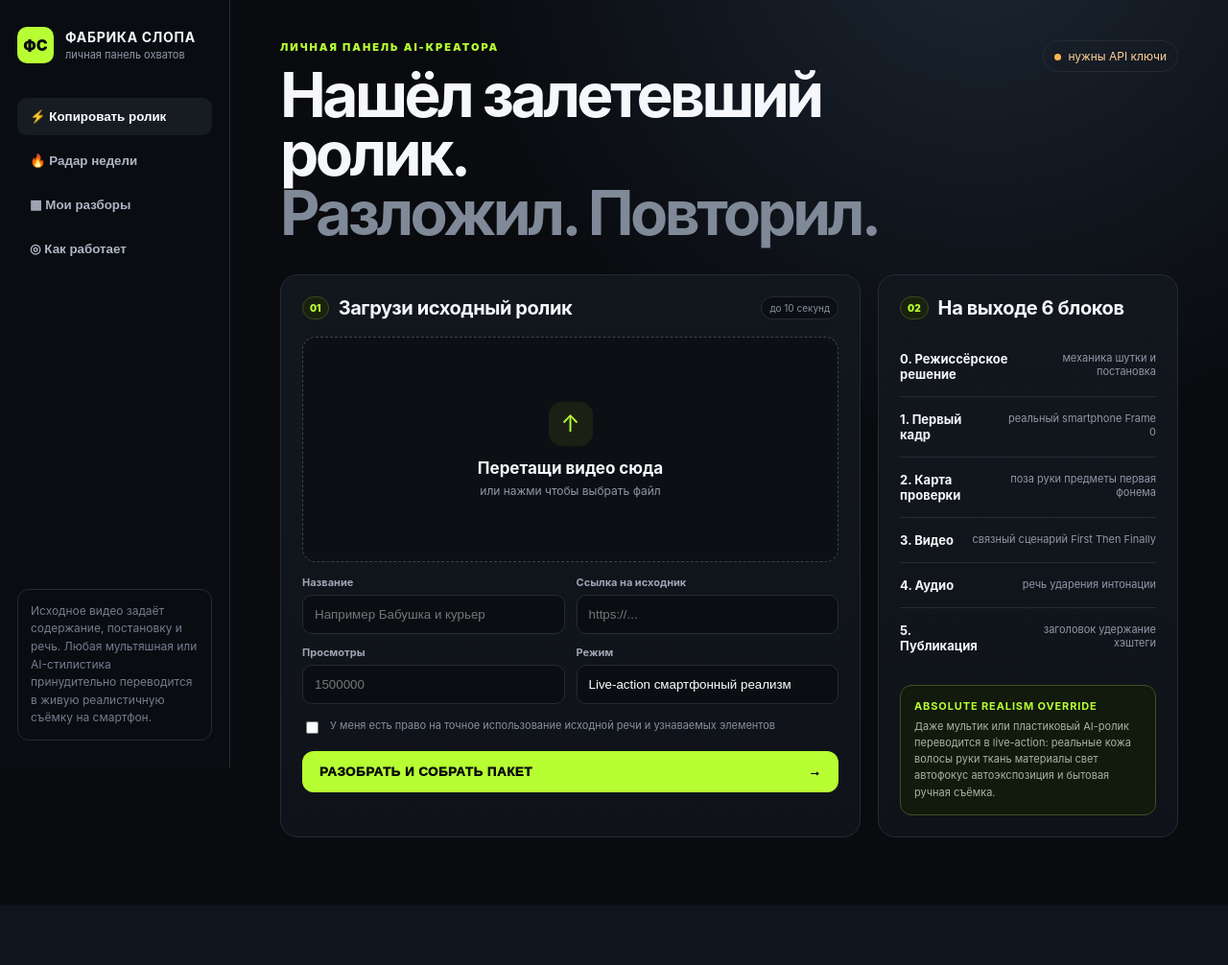
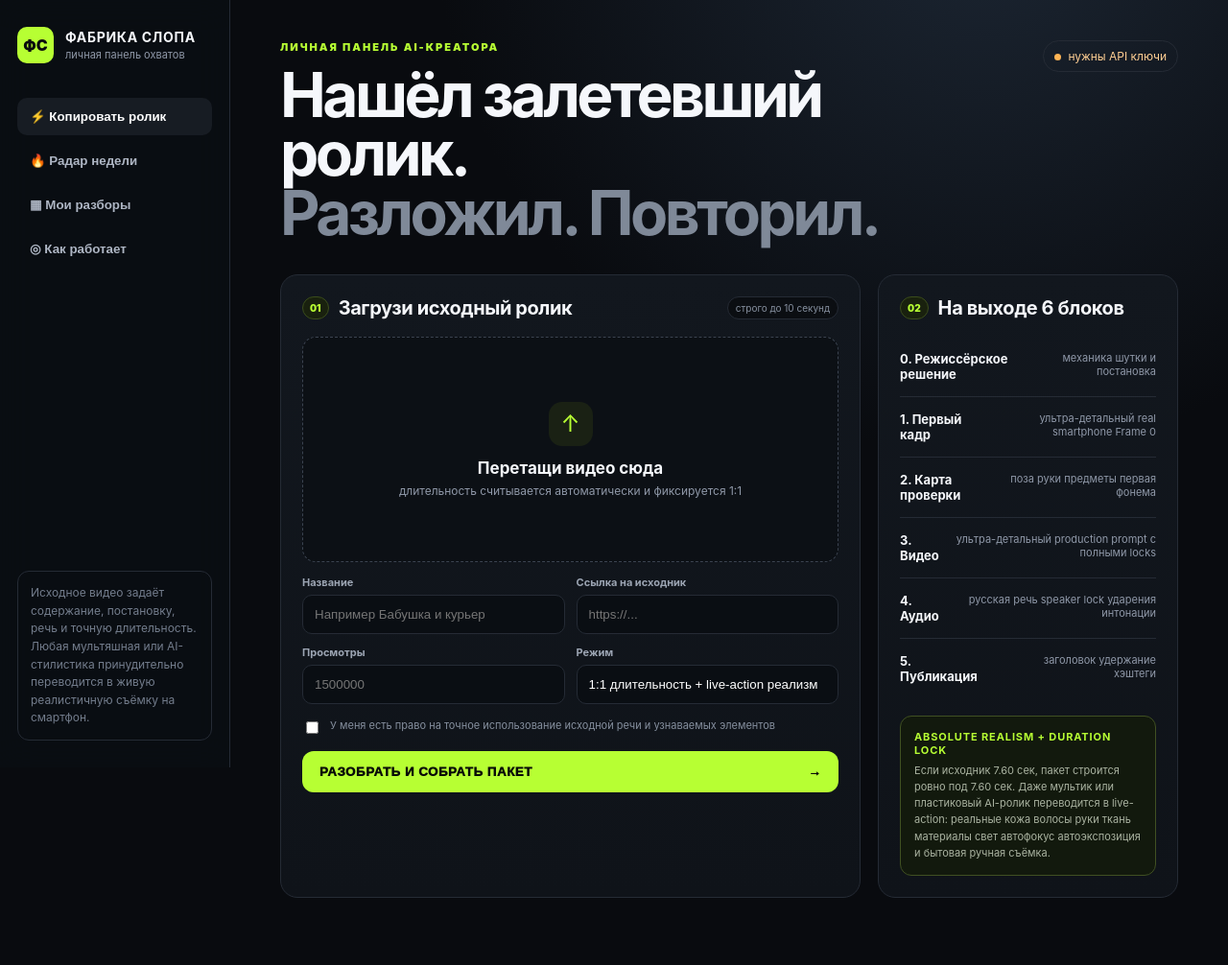
Before and after one commit to ferixdi-png/slop, a Flask app: page / in a window 1280 px wide. Shown: the whole page at 96% size. Before the commit the page ends 943 px from the top, so only its background shows below. Run offline with Flask 3, Linux system fonts and the light colour scheme; data that the repository does not hold is empty.

Commit message:
clarify exact source duration and radar priorities

```diff
--- a/templates/index.html
+++ b/templates/index.html
@@ -20,7 +20,7 @@
         <button class="nav" data-target="library">▦ Мои разборы</button>
         <button class="nav" data-target="about">◎ Как работает</button>
       </nav>
-      <div class="side-note">Исходное видео задаёт содержание, постановку и речь. Любая мультяшная или AI-стилистика принудительно переводится в живую реалистичную съёмку на смартфон.</div>
+      <div class="side-note">Исходное видео задаёт содержание, постановку, речь и точную длительность. Любая мультяшная или AI-стилистика принудительно переводится в живую реалистичную съёмку на смартфон.</div>
     </aside>
 
     <main>
@@ -37,7 +37,7 @@
           <div class="card upload-card">
             <div class="card-head">
               <div><span class="step">01</span><h2>Загрузи исходный ролик</h2></div>
-              <span class="pill">до 10 секунд</span>
+              <span class="pill">строго до 10 секунд</span>
             </div>
 
             <form id="analyzeForm">
@@ -45,14 +45,14 @@
                 <input id="video" name="video" type="file" accept="video/*" required hidden />
                 <div class="drop-icon">↑</div>
                 <strong id="dropTitle">Перетащи видео сюда</strong>
-                <span id="dropSub">или нажми чтобы выбрать файл</span>
+                <span id="dropSub">длительность считывается автоматически и фиксируется 1:1</span>
               </label>
 
               <div class="form-grid">
                 <label>Название<input name="title" placeholder="Например Бабушка и курьер" /></label>
                 <label>Ссылка на исходник<input name="source_url" placeholder="https://..." /></label>
                 <label>Просмотры<input name="views" type="number" min="0" placeholder="1500000" /></label>
-                <label>Режим<input value="Live-action смартфонный реализм" disabled /></label>
+                <label>Режим<input value="1:1 длительность + live-action реализм" disabled /></label>
               </div>
 
               <label class="check"><input id="rights" type="checkbox" /> <span>У меня есть право на точное использование исходной речи и узнаваемых элементов</span></label>
@@ -65,19 +65,19 @@
             <div class="card-head"><div><span class="step">02</span><h2>На выходе 6 блоков</h2></div></div>
             <div class="metric-list">
               <div><b>0. Режиссёрское решение</b><span>механика шутки и постановка</span></div>
-              <div><b>1. Первый кадр</b><span>реальный smartphone Frame 0</span></div>
+              <div><b>1. Первый кадр</b><span>ультра-детальный real smartphone Frame 0</span></div>
               <div><b>2. Карта проверки</b><span>поза руки предметы первая фонема</span></div>
-              <div><b>3. Видео</b><span>связный сценарий First Then Finally</span></div>
-              <div><b>4. Аудио</b><span>речь ударения интонации</span></div>
+              <div><b>3. Видео</b><span>ультра-детальный production prompt с полными locks</span></div>
+              <div><b>4. Аудио</b><span>русская речь speaker lock ударения интонации</span></div>
               <div><b>5. Публикация</b><span>заголовок удержание хэштеги</span></div>
             </div>
-            <div class="realism-banner"><b>ABSOLUTE REALISM OVERRIDE</b><span>Даже мультик или пластиковый AI-ролик переводится в live-action: реальные кожа волосы руки ткань материалы свет автофокус автоэкспозиция и бытовая ручная съёмка.</span></div>
+            <div class="realism-banner"><b>ABSOLUTE REALISM + DURATION LOCK</b><span>Если исходник 7.60 сек, пакет строится ровно под 7.60 сек. Даже мультик или пластиковый AI-ролик переводится в live-action: реальные кожа волосы руки ткань материалы свет автофокус автоэкспозиция и бытовая ручная съёмка.</span></div>
           </div>
         </div>
 
         <div id="progress" class="card progress hidden">
           <div class="spinner"></div>
-          <div><strong>Смотрю ролик целиком и собираю пакет 0–5…</strong><span>Фиксирую речь действия персонажей камеру и перевод в живой смартфонный реализм. Не закрывай вкладку.</span></div>
+          <div><strong>Смотрю ролик целиком и собираю пакет 0–5…</strong><span>Фиксирую точную длину, русскую речь, действия, персонажей, камеру, continuity и перевод в живой смартфонный реализм. Не закрывай вкладку.</span></div>
         </div>
 
         <div id="result" class="result hidden"></div>
@@ -87,8 +87,8 @@
         <div class="section-title"><div><span class="step">7 ДНЕЙ</span><h2>Радар залетевших AI-сценок</h2></div><span class="muted">{{ creator_count }} авторов уже в наблюдении</span></div>
         <div class="card radar-intro">
           <div>
-            <b>Что попадает сюда</b>
-            <span>Русские AI-комедийные Reels до 10 секунд · последние 7 дней · Viral Score 2.0 учитывает скорость просмотров, аномалию автора, размер аккаунта, реакции и свежесть · затем видеофильтр отсекает обучалки, обзоры, talking head и обычные мемы.</span>
+            <b>Система сама говорит, что брать в работу</b>
+            <span>Русские AI-комедийные Reels до 10 секунд · последние 7 дней · Viral Score 2.0 учитывает скорость просмотров, аномалию автора, размер аккаунта, реакции и свежесть · затем каждый подходящий ролик получает понятный статус от «СРОЧНО БРАТЬ В РАБОТУ» до «НИЗКИЙ ПРИОРИТЕТ».</span>
           </div>
           <div class="radar-controls">
             <button id="syncRadar" class="secondary">ЗАПУСТИТЬ ПОИСК</button>
@@ -126,15 +126,17 @@
         <div class="card prose">
           <span class="step">ЛОГИКА</span>
           <h2>Один сервис на весь курс</h2>
-          <p>Радар ищет короткие российские AI-комедийные Reels за последние 7 дней. Сначала остаются ролики до 10 секунд, затем они ранжируются по Viral Score 2.0 и проходят дополнительную проверку по самому видео.</p>
+          <p>Радар ищет короткие российские AI-комедийные Reels за последние 7 дней. Сначала остаются ролики строго до 10 секунд, затем они ранжируются по Viral Score 2.0 и проходят дополнительную проверку по самому видео.</p>
+          <p>Рейтинг дополнен человеческими статусами: S — срочно брать в работу, A — сильный кандидат, B — можно тестировать, C — низкий приоритет. У каждого статуса есть объяснение: скорость, аномалия автора, свежесть и достигнутые просмотры.</p>
           <p>Для авторов, которые уже попали в наблюдение, система собирает историю просмотров. Поэтому она может отличать просто крупный ролик от аномалии: например, когда автор обычно получает 35 тысяч просмотров, а новый Reel получает 1.2 миллиона.</p>
           <p>TOP-30 анализируется целиком: система показывает текущие повторяющиеся персонажи, локации, типы хуков, конфликты и комедийные механики. Это позволяет видеть не отдельные ролики, а текущую мету.</p>
-          <p>Из радара можно сразу открыть подходящий ролик на разбор. Исходник определяет происходящее и речь, но визуальный слой всегда принудительно переводится в максимально реалистичный live-action — как настоящее случайное видео из галереи смартфона.</p>
+          <p>Из радара можно сразу открыть подходящий ролик на разбор. Исходник определяет происходящее, русскую речь и фактическую длительность. Если исходник 7.60 секунды, в Block 3 жёстко записывается 7.60 секунды — без растягивания до 10.</p>
+          <p>Block 3 содержит отдельные locks для длительности, continuity персонажей, объектов, speaker/lip-sync, поведения тела и рук, окружения, движения, камеры и запрещённых искусственных визуальных признаков. Визуальный слой всегда переводится в максимально реалистичный live-action — как настоящее случайное видео из галереи смартфона.</p>
           <div class="economy">
             <b>Для запуска нужны только два API-ключа</b>
-            <span>Google AI Studio для анализа видео и Apify для поиска Reels. Отдельный ключ радара и настройки партнёрки больше не нужны.</span>
+            <span>Google AI Studio для анализа видео и Apify для поиска Reels. Отдельный ключ радара и настройки партнёрки не нужны.</span>
             <b>Генерация отдельно от панели</b>
-            <span>Сервис не запускает видеогенерацию и не расходует видеокредиты. Он анализирует исходник и собирает готовый производственный пакет, который пользователь переносит в свой генератор.</span>
+            <span>Сервис не запускает видеогенерацию и не расходует видеокредиты. Он анализирует исходник и собирает готовый Frame 0 + production prompt, который пользователь переносит в свой генератор.</span>
             <b>Важно для Render Free</b>
             <span>Локальная SQLite база подходит для теста, но бесплатный веб сервис имеет временную файловую систему. Для постоянной библиотеки следующим этапом подключаем PostgreSQL или persistent disk.</span>
           </div>
```
